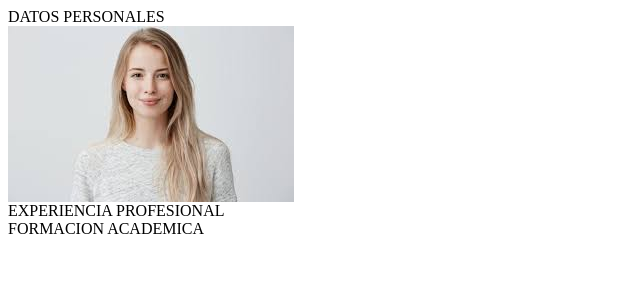
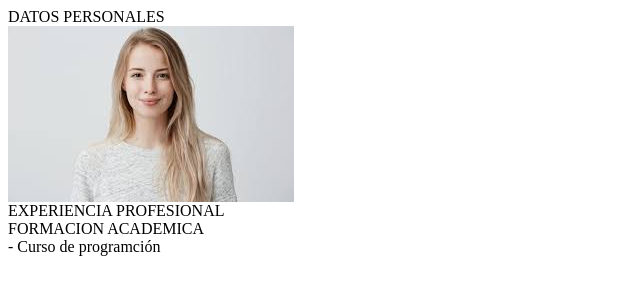
Before and after one commit to cursoprog2019/cursoprog2019.github.io, a plain HTML site: page index.html in a window 1280 px wide. Shown: the whole page, without its empty margins (0-640 px from the left). Drawn offline with Linux system fonts and the light colour scheme.

Commit message:
he añadido curso de programación

```diff
--- a/index.html
+++ b/index.html
@@ -7,5 +7,6 @@
 	<img src="imagenes/foto.jpg"><br>
     EXPERIENCIA PROFESIONAL<br>
     FORMACION ACADEMICA<br>
+	- Curso de programción
   </body>
 </html>
```
